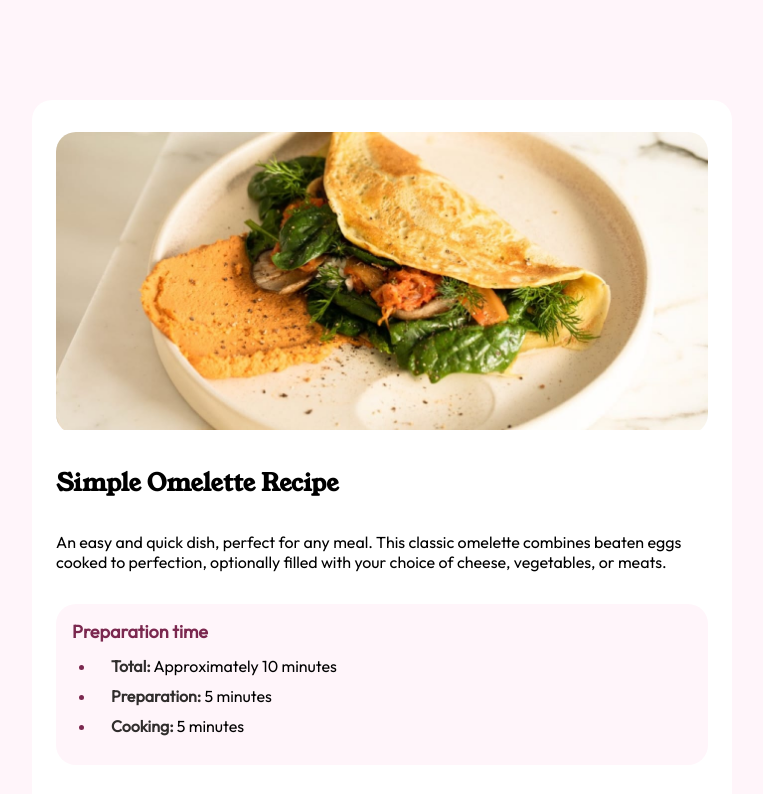
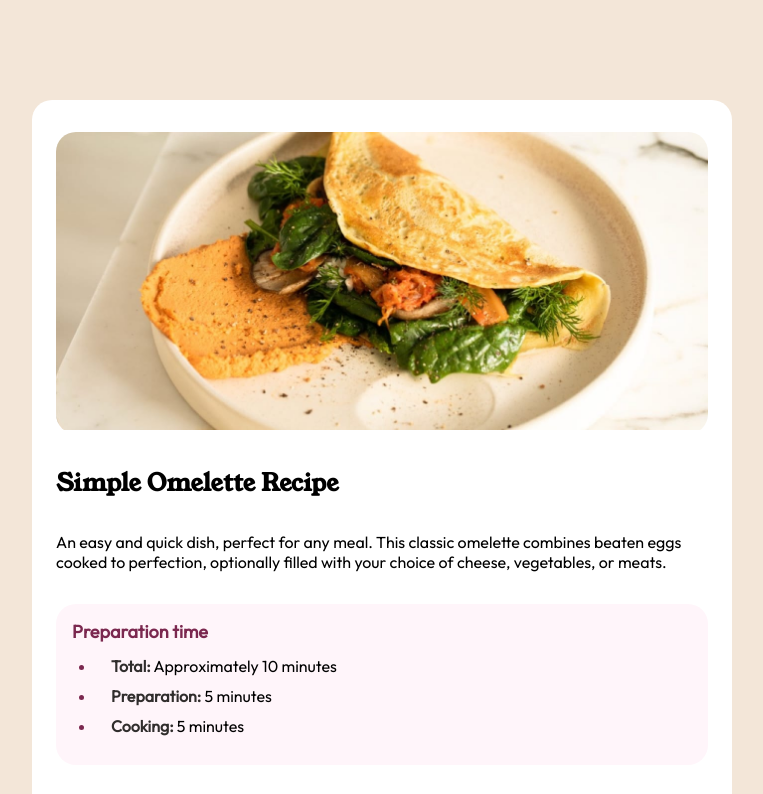
Before and after one commit to dartorrejon/simple-omelette-challenge, a plain HTML site: page index.html in a window 1280 px wide. Shown: the top 794 px of the page, without its empty margins (258-1021 px from the left). Drawn offline with Linux system fonts and the light colour scheme.

Commit message:
Modificado el bg-color del body

```diff
--- a/styles.css
+++ b/styles.css
@@ -163,7 +163,7 @@ hr{
     body{
         display: grid;
         place-content: center;
-        background-color: var(--rose-white);
+        background-color: var(--eggshell);
     }
 
     main{
```
